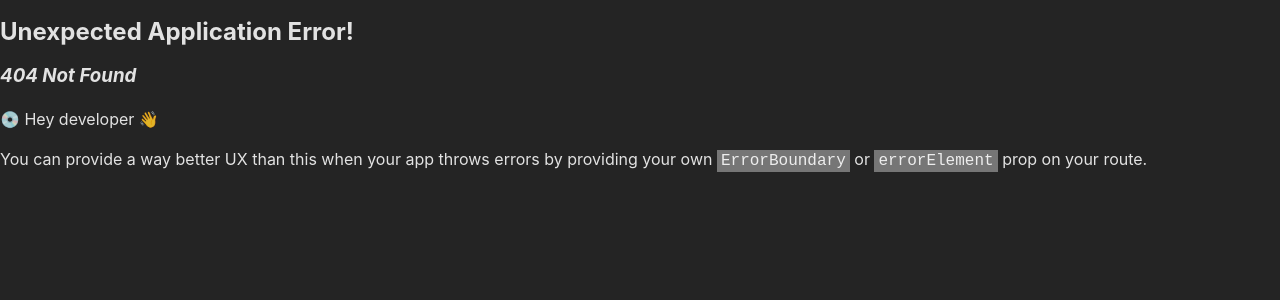
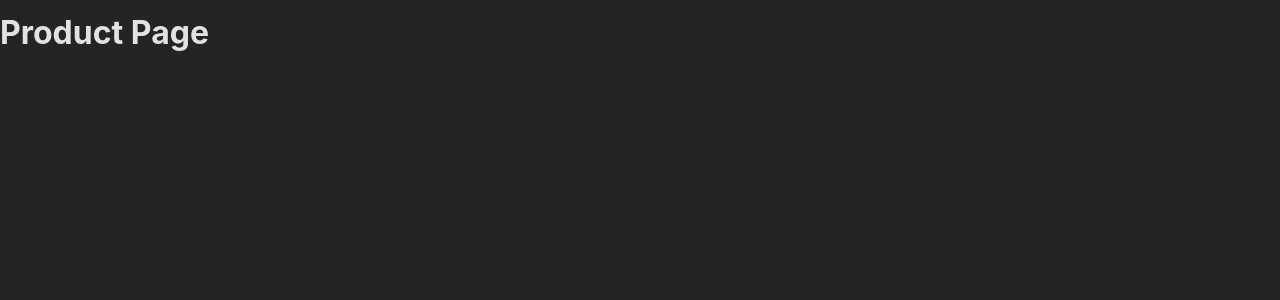
Before and after one commit to ngxpaul/React_Route-Navigate, a React (Create React App) app: page /product-page in a window 1280 px wide. Before the commit this address had no page. Shown: the top 300 px of the page. Built offline with nearby package versions, Linux system fonts and the light colour scheme.

Commit message:
325. Adding a Second Route

```diff
--- a/src/App.js
+++ b/src/App.js
@@ -1,6 +1,10 @@
 import HomePage from "./page/Home";
+import ProductPage from "./page/product";
 import { createBrowserRouter, RouterProvider } from "react-router-dom";
-const router = createBrowserRouter([{ path: "/", element: <HomePage /> }]);
+const router = createBrowserRouter([
+  { path: "/", element: <HomePage /> },
+  { path: "/product-page", element: <ProductPage /> },
+]);
 function App() {
   return <RouterProvider router={router} />;
 }
--- /dev/null
+++ b/src/page/product.js
@@ -0,0 +1,8 @@
+function ProductPage() {
+  return (
+    <div>
+      <h1>Product Page</h1>
+    </div>
+  );
+}
+export default ProductPage;
```
